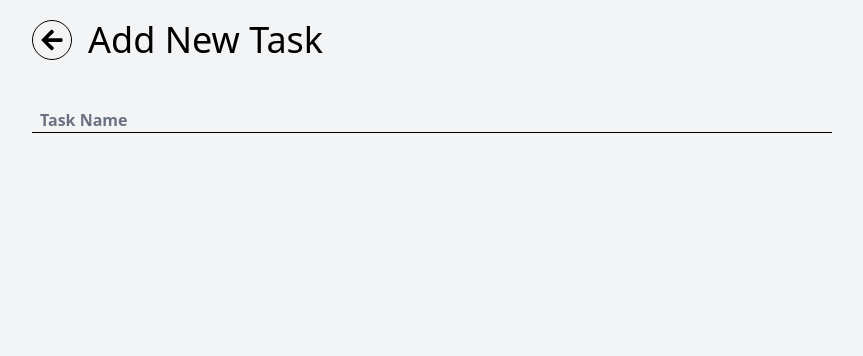
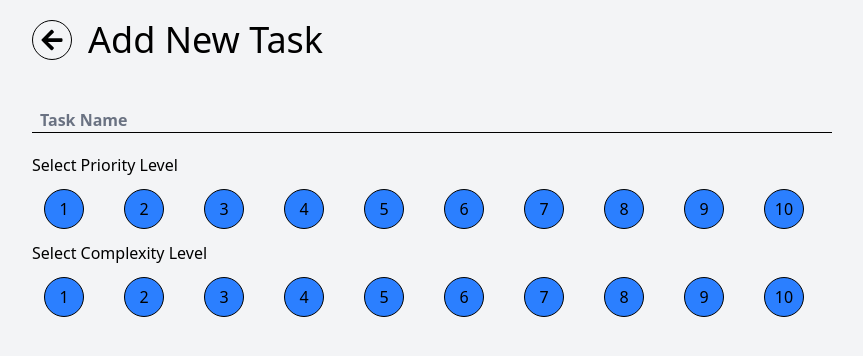
Before and after one commit to douglas86/Todo-App-React, a React (Vite) app: page /new-task in a window 1280 px wide. Shown: the top 356 px of the page, without its empty margins (208-1071 px from the left). Built offline with nearby package versions, Linux system fonts and the light colour scheme.

Commit message:
feat(created): select levels component

```diff
--- a/src/components/atoms/elements.tsx
+++ b/src/components/atoms/elements.tsx
@@ -1,5 +1,5 @@
 export const inputWithLabel = (text: string) => (
-  <div className="relative mt-12">
+  <div className="relative mt-12 mb-5">
     <input
       type="text"
       className="peer w-full border-b placeholder:text-transparent"
--- a/src/components/molecule/SelectLevel.tsx
+++ b/src/components/molecule/SelectLevel.tsx
@@ -0,0 +1,16 @@
+import { roundButton } from "../atoms/buttons.tsx";
+
+const SelectLevel = ({ description }: { description: string }) => {
+  return (
+    <div>
+      <label>Select {description} Level</label>
+      <div className="flex justify-between items-center w-full p-3">
+        {[...Array(10).keys()].map((n) => (
+          <div key={n}>{roundButton(10, `${n + 1}`, "blue-500")}</div>
+        ))}
+      </div>
+    </div>
+  );
+};
+
+export default SelectLevel;
--- a/src/components/organism/Form.tsx
+++ b/src/components/organism/Form.tsx
@@ -1,7 +1,14 @@
 import { inputWithLabel } from "../atoms/elements.tsx";
+import SelectLevel from "../molecule/SelectLevel.tsx";
 
 const Form = () => {
-  return <form>{inputWithLabel("Task Name")}</form>;
+  return (
+    <form>
+      {inputWithLabel("Task Name")}
+      <SelectLevel description="Priority" />
+      <SelectLevel description="Complexity" />
+    </form>
+  );
 };
 
 export default Form;
```
